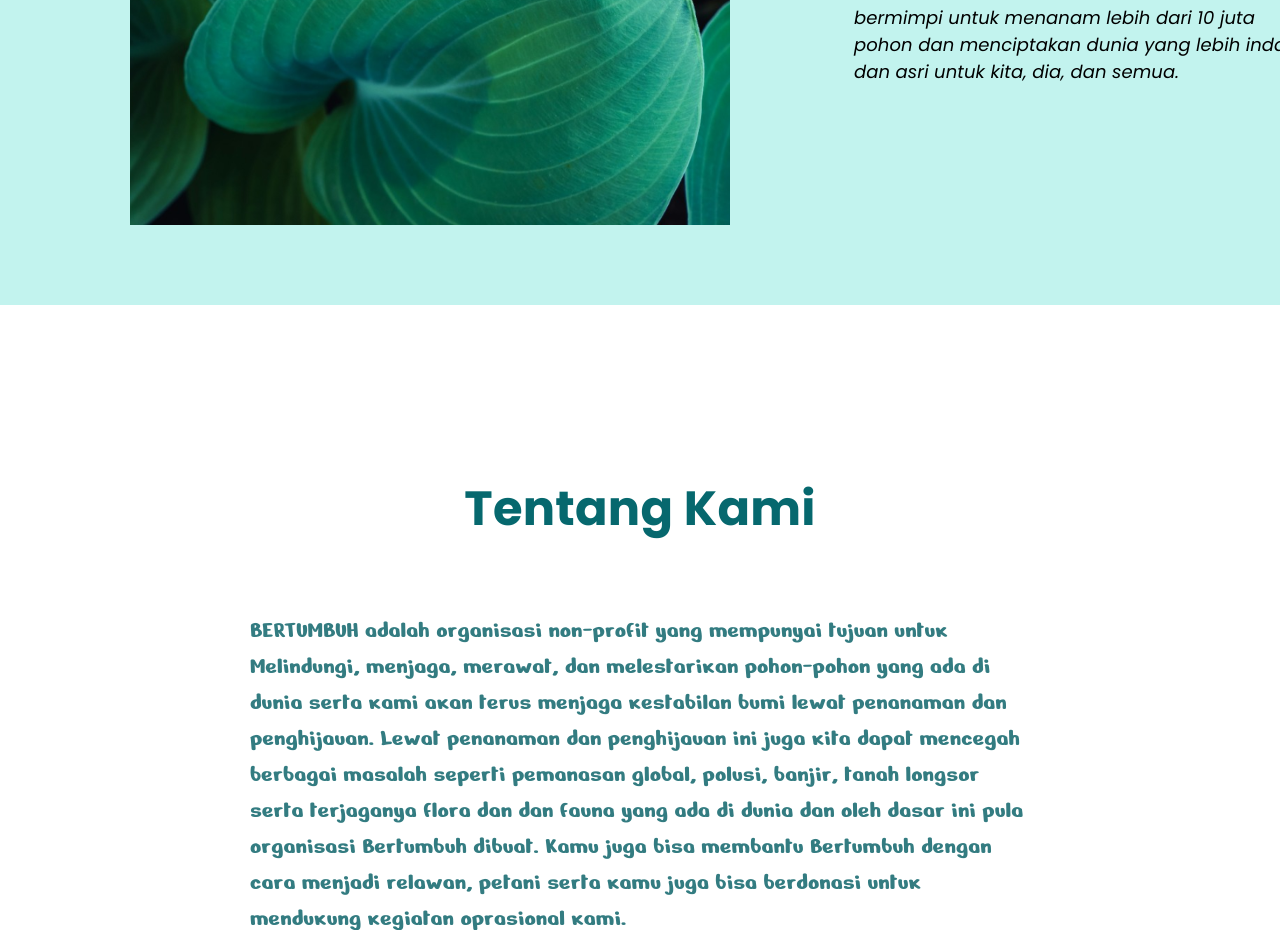
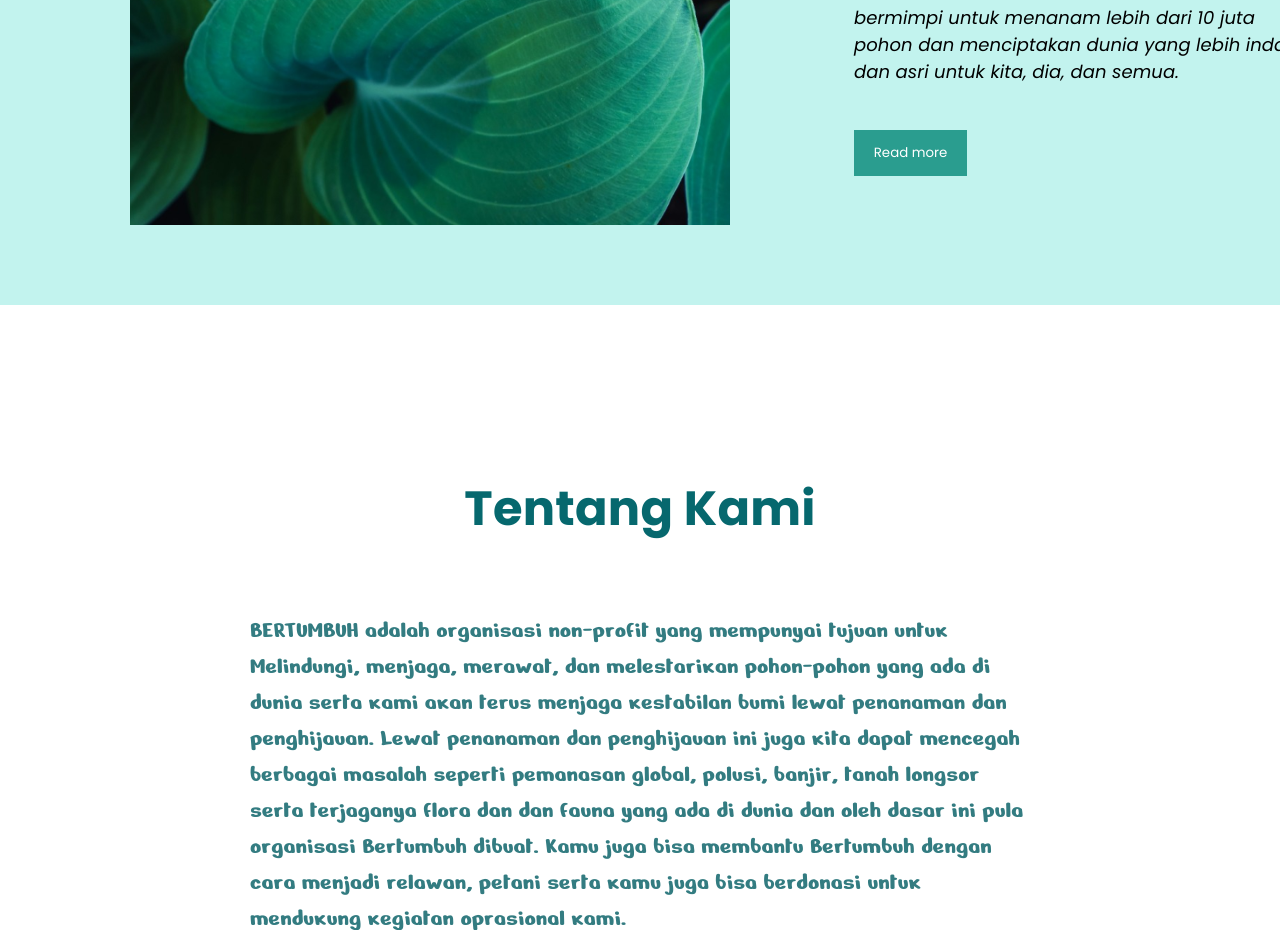
Before and after one commit to GugaGeladze/davaleba-5-, a plain HTML site: page index.html in a window 1280 px wide. Shown: the part 840-1770 px from the top of the page. Drawn offline with Linux system fonts and the light colour scheme.

Commit message:
add button

```diff
--- a/css/style.css
+++ b/css/style.css
@@ -85,6 +85,18 @@ article {
 
 }
 
+button {
+    background-color: #2A9D8F;
+    border: none;
+    width: 113px;
+    height: 46px;
+    color: #FFFFFF;
+    font-family: "Poppins", sans-serif;
+    margin-top: 45px;
+
+
+}
+
 .article_2 {
     height: 324px;
     width: 780px;
--- a/index.html
+++ b/index.html
@@ -52,6 +52,8 @@
                 lebih dari 10 juta pohon dan menciptakan dunia yang lebih indah dan asri untuk kita, dia, dan semua.
                 Kami bermimpi untuk menanam lebih dari 10 juta pohon dan menciptakan dunia yang lebih indah dan asri
                 untuk kita, dia, dan semua.</p>
+
+                <button>Read more</button>
         </article>
 
 
@@ -65,6 +67,7 @@
             masalah seperti pemanasan global, polusi, banjir, tanah longsor serta terjaganya flora dan dan fauna yang
             ada di dunia dan oleh dasar ini pula organisasi Bertumbuh dibuat. Kamu juga bisa membantu Bertumbuh dengan
             cara menjadi relawan, petani serta kamu juga bisa berdonasi untuk mendukung kegiatan oprasional kami.</p>
+
     </article>
 
     <!-- Footer  -->
```
